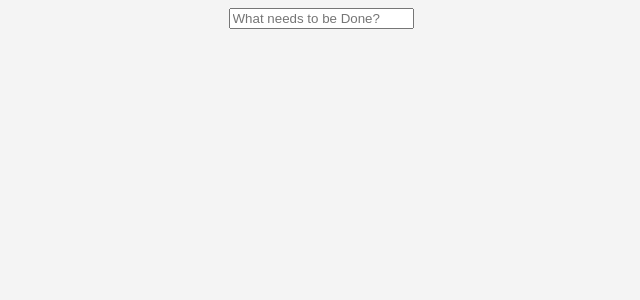
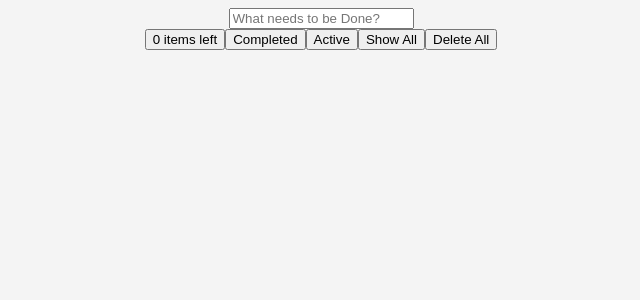
Before and after one commit to Salwen92/todo-typeScript, a React (Create React App) app: page / in a window 1280 px wide. Shown: the top 300 px of the page, without its empty margins (319-959 px from the left). Built offline with nearby package versions, Linux system fonts and the light colour scheme.

Commit message:
Added buttons

```diff
--- a/src/Components/App.tsx
+++ b/src/Components/App.tsx
@@ -7,6 +7,7 @@ const initialTodos: Array<Todo> = [];
 
 const App: React.FC = () => {
   const [todos, setTodos] = useState(initialTodos);
+  const [view, setView] = useState("all");
 
   const handleChecked: handleChecked = selectedTodo => {
     const newTodos = todos.map(todo => {
@@ -20,15 +21,52 @@ const App: React.FC = () => {
     });
     setTodos(newTodos);
   };
+
   const addItem: addItem = newValue => {
     newValue.trim() !== "" &&
       setTodos([...todos, { value: newValue, done: false, id: Date.now() }]);
   };
+  const deleteItem: deleteItem = idToDelete => {
+    const newtodos = [...todos];
+    const index = newtodos.findIndex(e => e.id === idToDelete);
 
+    newtodos.splice(index, 1);
+    setTodos(newtodos);
+  };
+
+  const showCompleted = () => {
+    setView("completed");
+  };
+  const showActive = () => {
+    setView("active");
+  };
+  const showAll = () => {
+    setView("all");
+  };
+  const deleteAll = () => {
+    setTodos([]);
+  };
+
+  //-------------------------------------------------------
+  let todoList = todos;
+  if (view === "active") {
+    todoList = todos.filter(t => !t.done);
+  } else if (view === "completed") {
+    todoList = todos.filter(t => t.done);
+  }
   return (
     <React.Fragment>
       <InputValue addItem={addItem} />
-      <ListItems todos={todos} handleChecked={handleChecked} />
+      <ListItems
+        handleChecked={handleChecked}
+        deleteItem={deleteItem}
+        todos={todoList}
+      />
+      <button>{todos.length} items left </button>
+      <button onClick={() => showCompleted()}>Completed</button>
+      <button onClick={() => showActive()}>Active</button>
+      <button onClick={() => showAll()}>Show All</button>
+      <button onClick={() => deleteAll()}>Delete All</button>
     </React.Fragment>
   );
 };
--- a/src/Components/ListItems.tsx
+++ b/src/Components/ListItems.tsx
@@ -4,17 +4,24 @@ import { TodoItem } from "./TodoItem";
 interface ListItemsProps {
   todos: Array<Todo>;
   handleChecked: handleChecked;
+  deleteItem: deleteItem;
 }
 
 export const ListItems: React.FC<ListItemsProps> = ({
   todos,
-  handleChecked
+  handleChecked,
+  deleteItem
 }) => {
   return (
     <div>
       {todos.map(todo => {
         return (
-          <TodoItem todo={todo} handleChecked={handleChecked} key={todo.id} />
+          <TodoItem
+            todo={todo}
+            handleChecked={handleChecked}
+            key={todo.id}
+            deleteItem={deleteItem}
+          />
         );
       })}
     </div>
--- a/src/Components/TodoItem.tsx
+++ b/src/Components/TodoItem.tsx
@@ -4,9 +4,14 @@ import "../todoItem.css";
 interface TodoItemProps {
   todo: Todo;
   handleChecked: handleChecked;
+  deleteItem: deleteItem;
 }
 
-export const TodoItem: React.FC<TodoItemProps> = ({ todo, handleChecked }) => {
+export const TodoItem: React.FC<TodoItemProps> = ({
+  todo,
+  handleChecked,
+  deleteItem
+}) => {
   return (
     <div>
       <label className={todo.done ? "done" : undefined}>
@@ -16,6 +21,7 @@ export const TodoItem: React.FC<TodoItemProps> = ({ todo, handleChecked }) => {
           onChange={() => handleChecked(todo)}
         />
         {todo.value}
+        <button onClick={() => deleteItem(todo.id)}>X</button>
       </label>
     </div>
   );
--- /dev/null
+++ b/src/react-app-env.d.ts
@@ -0,0 +1 @@
+/// <reference types="react-scripts" />
--- a/src/types.d.ts
+++ b/src/types.d.ts
@@ -5,3 +5,4 @@ type Todo = {
 };
 type handleChecked = (selectedTodo: Todo) => void;
 type addItem = (newTodo: string) => void;
+type deleteItem = (idToDelete: number) => void;
```
